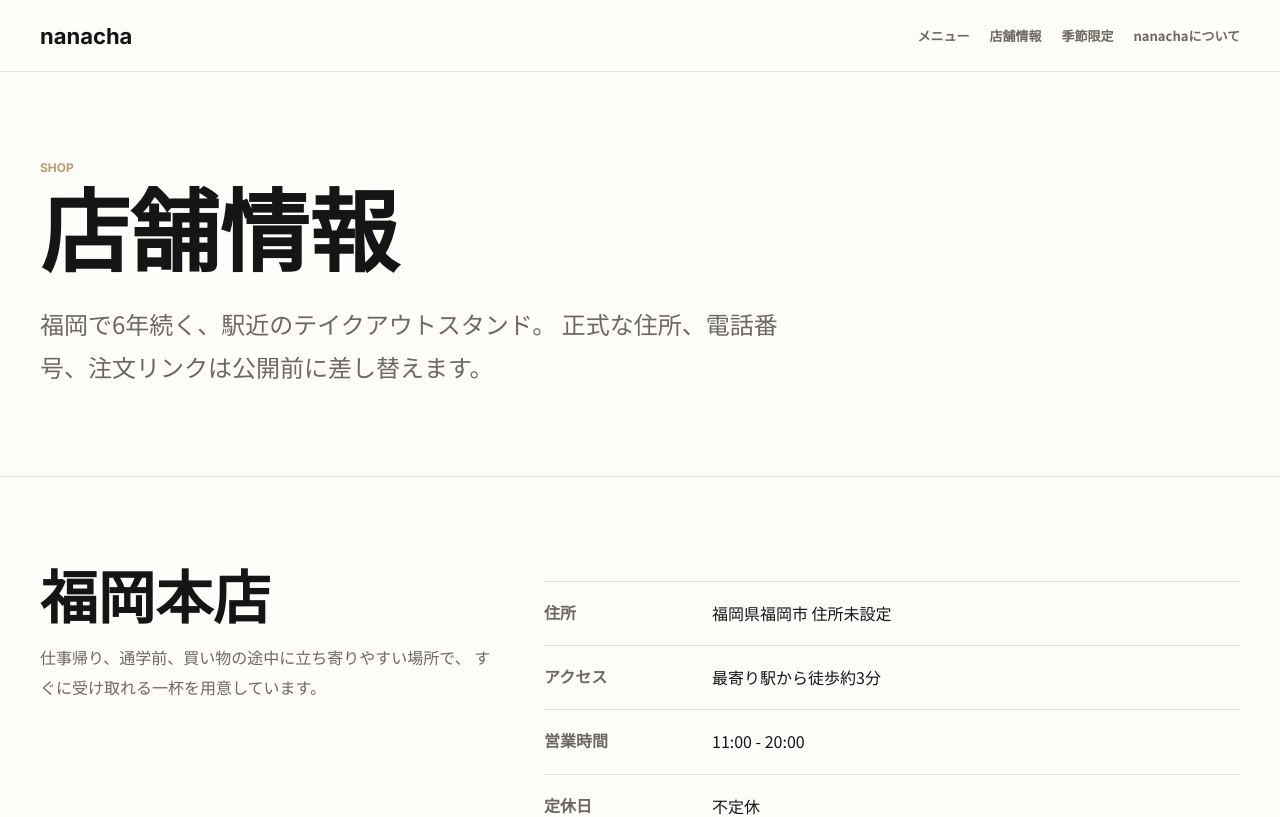
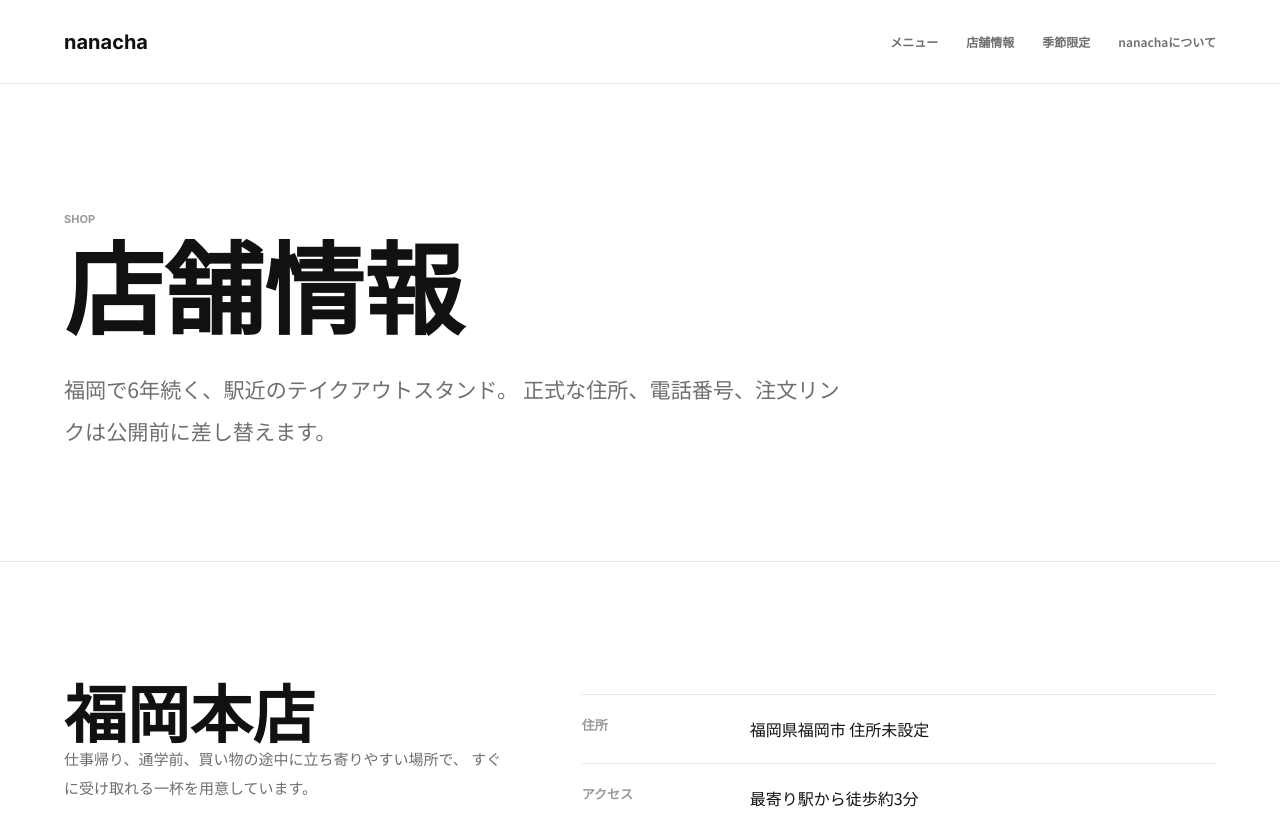
Before and after one commit to shynw1983/nanacha-site, a Next.js app: page /shop in a window 1280 px wide. Shown: the top 817 px of the page. Built offline with nearby package versions, Linux system fonts and the light colour scheme.

Commit message:
Refine premium minimal design

```diff
--- a/app/(site)/menu/page.tsx
+++ b/app/(site)/menu/page.tsx
@@ -20,8 +20,8 @@ export default async function MenuPage() {
         <p className="eyebrow">MENU</p>
         <h1>メニュー</h1>
         <p className="lead">
-          日本茶の香りを生かしたミルクティーと、福岡の日常で選びやすいタピオカドリンク。
-          価格と詳細は正式公開前の仮内容です。
+          日本茶の香りを生かしたミルクティーと、福岡の日常で選びやすい
+          タピオカドリンク。気分に合わせて、軽く、まっすぐに。
         </p>
       </section>
       <section className="section">
--- a/app/globals.css
+++ b/app/globals.css
@@ -1,11 +1,10 @@
 :root {
-  --ink: #151515;
-  --muted: #6d6861;
-  --line: #e8e1d8;
-  --paper: #fffdf9;
-  --wash: #f6f1ea;
-  --tea: #b89c75;
-  --tea-soft: #eadfce;
+  --ink: #111111;
+  --muted: #6f6f6f;
+  --soft: #9a9a9a;
+  --line: #e9e9e9;
+  --paper: #ffffff;
+  --wash: #fafafa;
   --white: #ffffff;
 }
 
@@ -32,13 +31,13 @@ a {
 
 .site-header {
   align-items: center;
-  background: rgba(255, 253, 249, 0.88);
+  background: rgba(255, 255, 255, 0.9);
   border-bottom: 1px solid var(--line);
   display: flex;
-  gap: 28px;
+  gap: 32px;
   justify-content: space-between;
-  min-height: 72px;
-  padding: 0 40px;
+  min-height: 84px;
+  padding: 0 clamp(20px, 5vw, 72px);
   position: sticky;
   top: 0;
   z-index: 20;
@@ -48,8 +47,8 @@ a {
 .brand,
 .footer-brand {
   font-family: var(--font-inter), Arial, sans-serif;
-  font-size: 22px;
-  font-weight: 700;
+  font-size: 20px;
+  font-weight: 650;
   letter-spacing: 0;
 }
 
@@ -58,9 +57,9 @@ a {
   align-items: center;
   display: flex;
   flex-wrap: wrap;
-  gap: 20px;
-  font-size: 13px;
-  font-weight: 700;
+  gap: clamp(14px, 2.2vw, 28px);
+  font-size: 12px;
+  font-weight: 600;
 }
 
 .nav a,
@@ -79,10 +78,12 @@ main {
 
 .hero {
   display: grid;
-  gap: 40px;
-  grid-template-columns: minmax(0, 1.05fr) minmax(320px, 0.95fr);
-  min-height: calc(100vh - 72px);
-  padding: 72px 40px 36px;
+  gap: clamp(36px, 6vw, 88px);
+  grid-template-columns: minmax(0, 1.02fr) minmax(320px, 0.72fr);
+  margin: 0 auto;
+  max-width: 1440px;
+  min-height: calc(100vh - 84px);
+  padding: clamp(56px, 8vw, 112px) clamp(20px, 5vw, 72px) 48px;
 }
 
 .hero-copy {
@@ -91,12 +92,12 @@ main {
 }
 
 .eyebrow {
-  color: var(--tea);
+  color: var(--soft);
   font-family: var(--font-inter), Arial, sans-serif;
-  font-size: 12px;
-  font-weight: 700;
+  font-size: 11px;
+  font-weight: 650;
   letter-spacing: 0;
-  margin: 0 0 18px;
+  margin: 0 0 22px;
 }
 
 h1,
@@ -108,47 +109,64 @@ p {
 
 h1 {
   font-family: var(--font-inter), var(--font-noto-jp), sans-serif;
-  font-size: clamp(52px, 9vw, 128px);
-  font-weight: 700;
-  line-height: 0.9;
-  margin-bottom: 28px;
+  font-size: clamp(64px, 11vw, 156px);
+  font-weight: 650;
+  line-height: 0.86;
+  margin-bottom: 34px;
 }
 
 h2 {
-  font-size: clamp(30px, 4.5vw, 62px);
-  font-weight: 700;
-  line-height: 1.02;
-  margin-bottom: 18px;
+  font-size: clamp(34px, 4.9vw, 76px);
+  font-weight: 600;
+  line-height: 1.05;
+  margin-bottom: 0;
 }
 
 h3 {
-  font-size: 20px;
-  line-height: 1.3;
+  font-size: 18px;
+  font-weight: 600;
+  line-height: 1.35;
 }
 
 .lead {
   color: var(--muted);
-  font-size: clamp(18px, 2vw, 24px);
-  line-height: 1.8;
-  max-width: 640px;
+  font-size: clamp(17px, 1.65vw, 23px);
+  font-weight: 400;
+  line-height: 2;
+  max-width: 680px;
+}
+
+.hero-meta {
+  border-top: 1px solid var(--line);
+  color: var(--soft);
+  display: flex;
+  flex-wrap: wrap;
+  gap: 18px 32px;
+  font-family: var(--font-inter), Arial, sans-serif;
+  font-size: 12px;
+  font-weight: 600;
+  margin-top: 42px;
+  padding-top: 18px;
 }
 
 .actions {
   display: flex;
   flex-wrap: wrap;
-  gap: 12px;
-  margin-top: 34px;
+  gap: 10px;
+  margin-top: 36px;
 }
 
 .button {
   align-items: center;
+  background: var(--white);
   border: 1px solid var(--ink);
   display: inline-flex;
-  font-size: 14px;
-  font-weight: 700;
+  font-size: 13px;
+  font-weight: 650;
   justify-content: center;
-  min-height: 48px;
-  padding: 0 20px;
+  min-height: 46px;
+  padding: 0 22px;
+  transition: background 160ms ease, color 160ms ease, border-color 160ms ease;
 }
 
 .button.primary {
@@ -156,80 +174,105 @@ h3 {
   color: var(--white);
 }
 
-.button.ghost {
-  background: transparent;
+.button.ghost,
+.button.soft {
+  background: var(--white);
+  border-color: var(--line);
+  color: var(--ink);
 }
 
-.button.soft {
-  background: var(--wash);
-  border-color: var(--line);
+.button:hover {
+  background: var(--ink);
+  border-color: var(--ink);
+  color: var(--white);
 }
 
 .hero-visual {
   align-self: stretch;
   background:
-    linear-gradient(150deg, rgba(255, 253, 249, 0.12), rgba(21, 21, 21, 0.1)),
-    url("https://images.unsplash.com/photo-1556679343-c7306c1976bc?auto=format&fit=crop&w=1200&q=80");
+    linear-gradient(180deg, rgba(255, 255, 255, 0), rgba(17, 17, 17, 0.1)),
+    url("https://images.unsplash.com/photo-1556679343-c7306c1976bc?auto=format&fit=crop&w=1200&q=82");
   background-position: center;
   background-size: cover;
-  min-height: 500px;
+  margin: 0;
+  min-height: 560px;
+  position: relative;
+}
+
+.image-caption {
+  background: rgba(255, 255, 255, 0.86);
+  bottom: 18px;
+  color: var(--muted);
+  font-family: var(--font-inter), Arial, sans-serif;
+  font-size: 12px;
+  font-weight: 600;
+  left: 18px;
+  padding: 9px 12px;
+  position: absolute;
 }
 
 .section {
   border-top: 1px solid var(--line);
-  padding: 88px 40px;
+  margin: 0 auto;
+  max-width: 1440px;
+  padding: clamp(72px, 9vw, 132px) clamp(20px, 5vw, 72px);
 }
 
 .section.alt {
-  background: var(--wash);
+  background: var(--paper);
 }
 
 .section-head {
   align-items: end;
   display: grid;
-  gap: 24px;
-  grid-template-columns: minmax(0, 1fr) minmax(280px, 0.62fr);
-  margin-bottom: 42px;
+  gap: 32px;
+  grid-template-columns: minmax(0, 1fr) minmax(280px, 0.56fr);
+  margin-bottom: 48px;
 }
 
 .section-head p,
 .body-copy {
   color: var(--muted);
-  font-size: 16px;
-  line-height: 1.9;
+  font-size: 15px;
+  line-height: 1.95;
 }
 
 .grid {
   display: grid;
-  gap: 1px;
   grid-template-columns: repeat(3, minmax(0, 1fr));
-  background: var(--line);
-  border: 1px solid var(--line);
+  border-top: 1px solid var(--line);
 }
 
 .item {
   background: var(--paper);
-  min-height: 230px;
-  padding: 26px;
+  border-bottom: 1px solid var(--line);
+  min-height: 250px;
+  padding: 30px 28px 32px 0;
+}
+
+.item + .item {
+  border-left: 1px solid var(--line);
+  padding-left: 28px;
 }
 
 .item p {
   color: var(--muted);
-  line-height: 1.75;
+  line-height: 1.85;
 }
 
 .tag {
-  color: var(--tea);
+  color: var(--soft);
   display: block;
-  font-size: 12px;
-  font-weight: 700;
-  margin-bottom: 28px;
+  font-family: var(--font-inter), Arial, sans-serif;
+  font-size: 11px;
+  font-weight: 650;
+  margin-bottom: 34px;
 }
 
 .split {
   display: grid;
-  gap: 40px;
-  grid-template-columns: minmax(0, 0.8fr) minmax(0, 1.2fr);
+  gap: clamp(36px, 6vw, 84px);
+  grid-template-columns: minmax(0, 0.82fr) minmax(0, 1.18fr);
 }
 
 .info-list {
@@ -241,44 +284,45 @@ h3 {
   gap: 18px;
   grid-template-columns: 150px minmax(0, 1fr);
   border-bottom: 1px solid var(--line);
-  padding: 18px 0;
+  padding: 20px 0;
 }
 
 .info-row dt {
-  color: var(--muted);
-  font-weight: 700;
+  color: var(--soft);
+  font-size: 13px;
+  font-weight: 650;
 }
 
 .info-row dd {
   margin: 0;
-  line-height: 1.7;
+  line-height: 1.75;
 }
 
 .page-hero {
-  padding: 88px 40px 64px;
+  margin: 0 auto;
+  max-width: 1440px;
+  padding: clamp(72px, 10vw, 132px) clamp(20px, 5vw, 72px) clamp(52px, 7vw, 88px);
 }
 
 .page-hero h1 {
-  font-size: clamp(44px, 7vw, 92px);
+  font-size: clamp(48px, 7.8vw, 108px);
 }
 
 .page-hero .lead {
-  max-width: 760px;
+  max-width: 780px;
 }
 
 .menu-list {
+  border-top: 1px solid var(--line);
   display: grid;
-  gap: 1px;
-  background: var(--line);
-  border: 1px solid var(--line);
 }
 
 .menu-category + .menu-category {
-  margin-top: 64px;
+  margin-top: 76px;
 }
 
 .menu-category-head {
-  margin-bottom: 24px;
+  margin-bottom: 28px;
 }
 
 .menu-category-head h2 {
@@ -288,22 +332,24 @@ h3 {
 .menu-row {
   align-items: start;
   background: var(--paper);
+  border-bottom: 1px solid var(--line);
   display: grid;
-  gap: 20px;
-  grid-template-columns: minmax(180px, 0.5fr) minmax(0, 1fr) 86px;
-  padding: 24px;
+  gap: 24px;
+  grid-template-columns: minmax(190px, 0.52fr) minmax(0, 1fr) 96px;
+  padding: 28px 0;
 }
 
 .menu-row p {
   color: var(--muted);
-  line-height: 1.75;
+  line-height: 1.8;
   margin-bottom: 0;
 }
 
 .price {
-  color: var(--tea);
+  color: var(--ink);
   font-family: var(--font-inter), Arial, sans-serif;
-  font-weight: 700;
+  font-size: 13px;
+  font-weight: 650;
   text-align: right;
 }
 
@@ -320,7 +366,9 @@ h3 {
   display: flex;
   gap: 24px;
   justify-content: space-between;
-  padding: 36px 40px;
+  margin: 0 auto;
+  max-width: 1440px;
+  padding: 36px clamp(20px, 5vw, 72px);
 }
 
 .footer p {
@@ -337,7 +385,7 @@ h3 {
   .site-header {
     align-items: flex-start;
     flex-direction: column;
-    gap: 12px;
+    gap: 14px;
     min-height: auto;
     padding: 18px 20px;
     position: static;
@@ -358,21 +406,22 @@ h3 {
 
   .hero {
     min-height: auto;
-    padding: 52px 20px 28px;
+    padding-top: 56px;
   }
 
   .hero-visual {
-    min-height: 360px;
-  }
-
-  .section,
-  .page-hero {
-    padding-left: 20px;
-    padding-right: 20px;
+    min-height: 390px;
   }
 
   .grid {
     grid-template-columns: 1fr;
+  }
+
+  .item,
+  .item + .item {
+    border-left: 0;
+    padding-left: 0;
+    padding-right: 0;
   }
 
   .info-row {
@@ -397,4 +446,8 @@ h3 {
   .button {
     width: 100%;
   }
+
+  h1 {
+    font-size: clamp(56px, 18vw, 76px);
+  }
 }
```
Also changed, not shown: app/(site)/page.tsx (+20 -13 lines).
